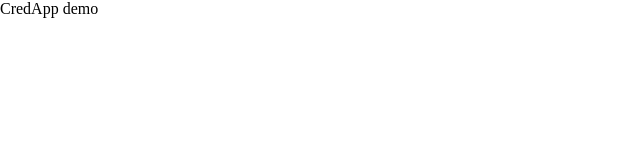
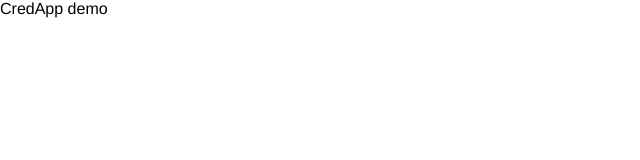
Before and after one commit to CaioOliveira793/cred-app-demo, a Vue app in the folder frontend/: page / in a window 1280 px wide. Shown: the top 160 px of the page, without its empty margins (0-640 px from the left). Built offline with nearby package versions, Linux system fonts and the light colour scheme.

Commit message:
[front]: add css styles and tokens

```diff
--- a/frontend/src/App.vue
+++ b/frontend/src/App.vue
@@ -1,5 +1,6 @@
 <script setup lang="ts">
 import 'normalize.css';
+import '@/style/main.css';
 </script>
 
 <template>
--- /dev/null
+++ b/frontend/src/style/main.css
@@ -0,0 +1,60 @@
+@import 'token.css';
+
+* {
+	box-sizing: border-box;
+}
+
+fieldset, ul, ol, h1, h2, h3, h4, h5, h6, p, button {
+	border: 0;
+	padding: 0;
+	margin: 0;
+}
+
+ul, ol {
+	list-style: disc inside;
+}
+::marker {
+	margin-right: calc(var(--global-margin-unit) * 1);
+}
+
+a {
+	color: var(--global-text-link-color);
+	text-decoration: none;
+	cursor: pointer;
+}
+a:hover, a:link, a:visited, a:active {
+	text-decoration: none;
+}
+
+button {
+	background-color: transparent;
+}
+
+hr {
+	margin: 0;
+	border: 0 solid var(--global-divider-color);
+	border-bottom-width: thin;
+	border-right-width: thin;
+	align-self: stretch;
+	height: auto;
+	flex-shrink: 0;
+}
+
+svg {
+	width: 1em;
+	height: 1em;
+	font-size: inherit;
+}
+
+body {
+	color: var(--global-text-primary-color);
+	font-family: var(--global-font-family);
+	font-weight: var(--global-font-weight-regular);
+	font-size: var(--global-font-size);
+	height: 100vh;
+	background-color: var(--global-bg-color);
+}
+
+#app {
+	height: 100vh;
+}
--- /dev/null
+++ b/frontend/src/style/token.css
@@ -0,0 +1,79 @@
+:root {
+	--global-spacing-unit: 8px;
+	--global-padding-unit: var(--global-spacing-unit);
+	--global-margin-unit: var(--global-spacing-unit);
+	--global-border-radius-unit: 4px;
+
+	--global-breakpoint-xs: 0px;
+	--global-breakpoint-sm: 600px;
+	--global-breakpoint-md: 900px;
+	--global-breakpoint-lg: 1200px;
+	--global-breakpoint-xl: 1500px;
+
+	--global-layer-lv1: 100;
+	--global-layer-lv2: 200;
+	--global-layer-lv3: 300;
+	--global-layer-lv4: 400;
+	--global-layer-lv5: 500;
+	--global-layer-lv6: 600;
+
+	--global-font-family: Helvetica, Arial, sans-serif;
+	--global-font-weight-light: 300;
+	--global-font-weight-regular: 400;
+	--global-font-weight-medium: 500;
+	--global-font-weight-bold: 700;
+	--global-font-size: 1rem;
+
+	--global-shadow-lv1: 0px 2px 1px -1px rgba(0, 0, 0, 0.2),
+		0px 1px 1px 0px rgba(0, 0, 0, 0.14),
+		0px 1px 3px 0px rgba(0, 0, 0, 0.12);
+	--global-shadow-lv2: 0px 3px 1px -2px rgba(0, 0, 0, 0.2),
+		0px 2px 2px 0px rgba(0, 0, 0, 0.14),
+		0px 1px 5px 0px rgba(0, 0, 0, 0.12);
+	--global-shadow-lv4: 0px 2px 4px -1px rgba(0, 0, 0, 0.2),
+		0px 4px 5px 0px rgba(0, 0, 0, 0.14),
+		0px 1px 10px 0px rgba(0, 0, 0, 0.12);
+	--global-shadow-lv8: 0px 5px 5px -3px rgba(0, 0, 0, 0.2),
+		0px 8px 10px 1px rgba(0, 0, 0, 0.14),
+		0px 3px 14px 2px rgba(0, 0, 0, 0.12);
+	--global-shadow-lv12: 0px 7px 8px -4px rgba(0, 0, 0, 0.2),
+		0px 12px 17px 2px rgba(0, 0, 0, 0.14),
+		0px 5px 22px 4px rgba(0, 0, 0, 0.12);
+	--global-shadow-lv16: 0px 8px 10px -5px rgba(0, 0, 0, 0.2),
+		0px 16px 24px 2px rgba(0, 0, 0, 0.14),
+		0px 6px 30px 5px rgba(0, 0, 0, 0.12);
+	--global-shadow-lv20: 0px 10px 13px -6px rgba(0, 0, 0, 0.2),
+		0px 20px 31px 3px rgba(0, 0, 0, 0.14),
+		0px 8px 38px 7px rgba(0, 0, 0, 0.12);
+	--global-shadow-lv24: 0px 11px 15px -7px rgba(0, 0, 0, 0.2),
+		0px 24px 38px 3px rgba(0, 0, 0, 0.14);
+}
+
+:root, :root[color-scheme=light] {
+	--global-primary-color: #0A4D85;
+	--global-primary-emphasis-color: #40749f;
+	--global-secondary-color: #073052;
+	--global-success-color: #98CE00;
+	--global-info-color: #0288d1;
+	--global-warning-color: #ed6c02;
+	--global-error-color: #d32f2f;
+
+	--global-text-primary-color: #000000;
+	--global-text-secondary-color: #000000aa;
+	--global-text-disabled-color: #00000060;
+	--global-text-link-color: var(--global-primary-color);
+
+	--global-bg-color: #ffffff;
+	--global-bg-emphasis-color: #f0f2f4;
+	--global-bg-muted-color: #f8f9fb;
+	--global-bg-subtle-color: #c7c7cb;
+
+	--global-border-color: #0000001f;
+	--global-divider-color: var(--global-border-color);
+
+	--global-action-active-color: #0000008a;
+	--global-action-disable-color: #00000042;
+	--global-action-hover-color: #0000000a;
+	--global-action-bgdisable-color: #00000059;
+	--global-action-select-color: #00000014;
+}
```
